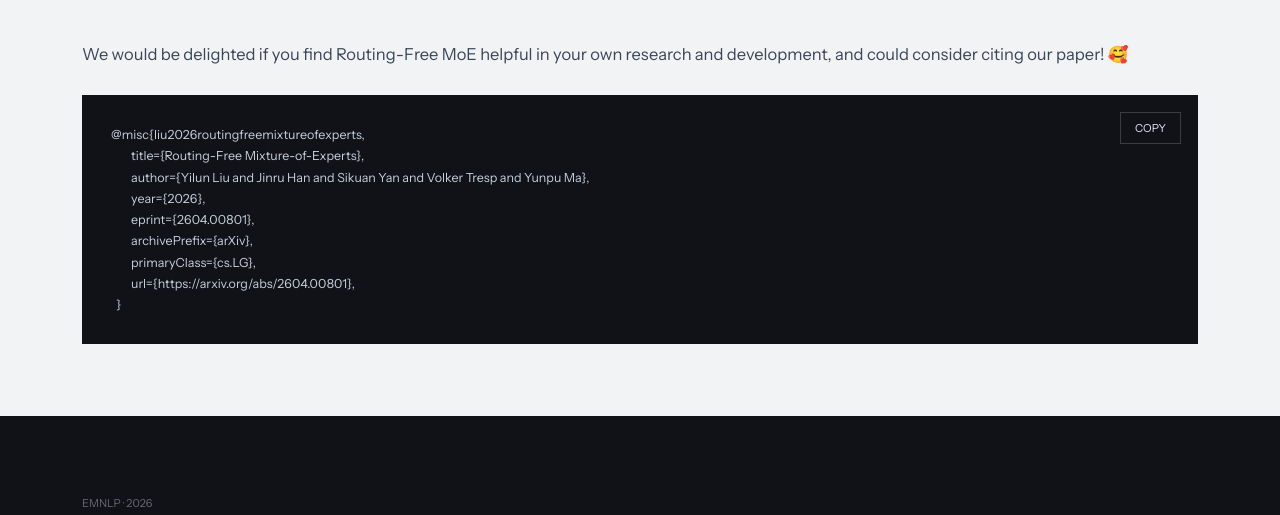
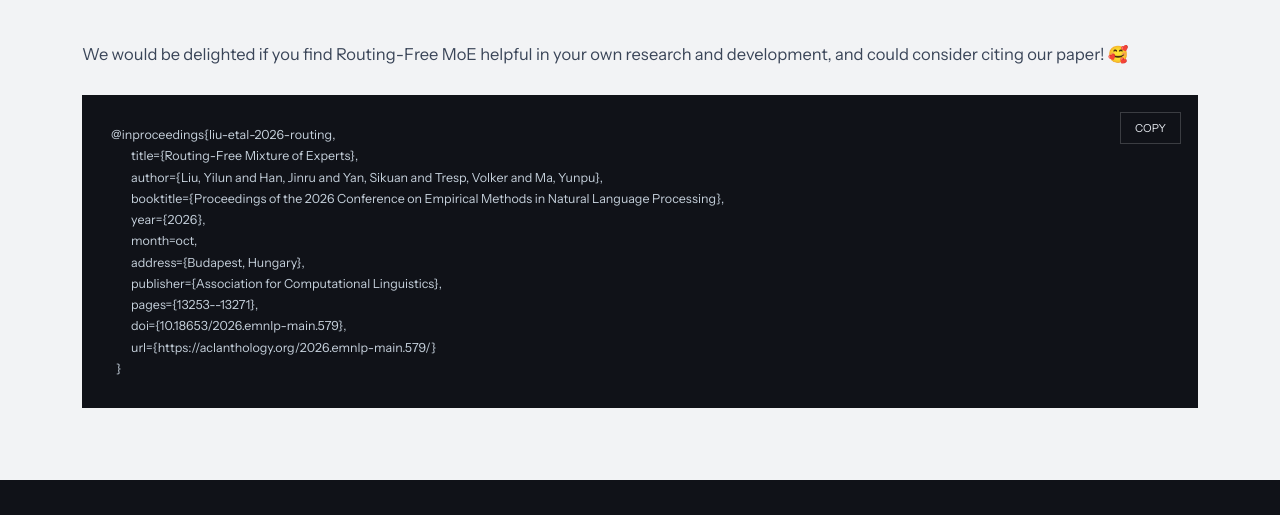
Before and after one commit to liuyilun2000/RoutingFreeMoE, a plain HTML site: page docs/index.html in a window 1280 px wide. Shown: the part 7860-8375 px from the top of the page. Drawn offline with Linux system fonts and the light colour scheme; a script that the page names is missing; a web font is replaced by a local one.

Commit message:
Update paper links and citations to EMNLP 2026

```diff
--- a/docs/index.html
+++ b/docs/index.html
@@ -696,7 +696,7 @@
         <a href="mailto:cognitive.yunpu@gmail.com">cognitive.yunpu@gmail.com</a>
       </p>
       <div class="btnrow rv" style="--d:5">
-        <a class="btn" href="https://arxiv.org/abs/2604.00801" target="_blank" rel="noopener noreferrer">
+        <a class="btn" href="https://aclanthology.org/2026.emnlp-main.579/" target="_blank" rel="noopener noreferrer">
           <svg class="ico" viewBox="0 0 24 24" aria-hidden="true" focusable="false" fill="currentColor"><path d="M3.8423 0a1.0037 1.0037 0 0 0-.922.6078c-.1536.3687-.0438.6275.2938 1.1113l6.9185 8.3597-1.0223 1.1058a1.0393 1.0393 0 0 0 .003 1.4229l1.2292 1.3135-5.4391 6.4444c-.2803.299-.4538.823-.2971 1.1986a1.0253 1.0253 0 0 0 .9585.635.9133.9133 0 0 0 .6891-.3405l5.783-6.126 7.4902 8.0051a.8527.8527 0 0 0 .6835.2597.9575.9575 0 0 0 .8777-.6138c.1577-.377-.017-.7502-.306-1.1407l-7.0518-8.3418 1.0632-1.13a.9626.9626 0 0 0 .0089-1.3165L4.6336.4639s-.3733-.4535-.768-.463zm0 .272h.0166c.2179.0052.4874.2715.5644.3639l.005.006.0052.0055 10.169 10.9905a.6915.6915 0 0 1-.0072.945l-1.0666 1.133-1.4982-1.7724-8.5994-10.39c-.3286-.472-.352-.6183-.2592-.841a.7307.7307 0 0 1 .6704-.4401Zm14.341 1.5701a.877.877 0 0 0-.6554.2418l-5.6962 6.1584 1.6944 1.8319 5.3089-6.5138c.3251-.4335.479-.6603.3247-1.0292a1.1205 1.1205 0 0 0-.9763-.689zm-7.6557 12.2823 1.3186 1.4135-5.7864 6.1295a.6494.6494 0 0 1-.4959.26.7516.7516 0 0 1-.706-.4669c-.1119-.2682.0359-.6864.2442-.9083l.0051-.0055.0047-.0055z"/></svg>
           Paper
         </a>
@@ -924,14 +924,17 @@
     </p>
     <div class="cite-box rv">
       <button class="copy" type="button" id="copyBtn">Copy</button>
-      <pre id="bibtexBlock">@misc{liu2026routingfreemixtureofexperts,
-        title={Routing-Free Mixture-of-Experts},
-        author={Yilun Liu and Jinru Han and Sikuan Yan and Volker Tresp and Yunpu Ma},
+      <pre id="bibtexBlock">@inproceedings{liu-etal-2026-routing,
+        title={Routing-Free Mixture of Experts},
+        author={Liu, Yilun and Han, Jinru and Yan, Sikuan and Tresp, Volker and Ma, Yunpu},
+        booktitle={Proceedings of the 2026 Conference on Empirical Methods in Natural Language Processing},
         year={2026},
-        eprint={2604.00801},
-        archivePrefix={arXiv},
-        primaryClass={cs.LG},
-        url={https://arxiv.org/abs/2604.00801},
+        month=oct,
+        address={Budapest, Hungary},
+        publisher={Association for Computational Linguistics},
+        pages={13253--13271},
+        doi={10.18653/2026.emnlp-main.579},
+        url={https://aclanthology.org/2026.emnlp-main.579/}
   }</pre>
     </div>
   </div>
@@ -948,7 +951,7 @@
       </a>
     </div>
     <div class="foot-links">
-      <a href="https://arxiv.org/abs/2604.00801" target="_blank" rel="noopener noreferrer">
+      <a href="https://aclanthology.org/2026.emnlp-main.579/" target="_blank" rel="noopener noreferrer">
         <svg viewBox="0 0 24 24" aria-hidden="true" focusable="false" fill="currentColor"><path d="M3.8423 0a1.0037 1.0037 0 0 0-.922.6078c-.1536.3687-.0438.6275.2938 1.1113l6.9185 8.3597-1.0223 1.1058a1.0393 1.0393 0 0 0 .003 1.4229l1.2292 1.3135-5.4391 6.4444c-.2803.299-.4538.823-.2971 1.1986a1.0253 1.0253 0 0 0 .9585.635.9133.9133 0 0 0 .6891-.3405l5.783-6.126 7.4902 8.0051a.8527.8527 0 0 0 .6835.2597.9575.9575 0 0 0 .8777-.6138c.1577-.377-.017-.7502-.306-1.1407l-7.0518-8.3418 1.0632-1.13a.9626.9626 0 0 0 .0089-1.3165L4.6336.4639s-.3733-.4535-.768-.463zm0 .272h.0166c.2179.0052.4874.2715.5644.3639l.005.006.0052.0055 10.169 10.9905a.6915.6915 0 0 1-.0072.945l-1.0666 1.133-1.4982-1.7724-8.5994-10.39c-.3286-.472-.352-.6183-.2592-.841a.7307.7307 0 0 1 .6704-.4401Zm14.341 1.5701a.877.877 0 0 0-.6554.2418l-5.6962 6.1584 1.6944 1.8319 5.3089-6.5138c.3251-.4335.479-.6603.3247-1.0292a1.1205 1.1205 0 0 0-.9763-.689zm-7.6557 12.2823 1.3186 1.4135-5.7864 6.1295a.6494.6494 0 0 1-.4959.26.7516.7516 0 0 1-.706-.4669c-.1119-.2682.0359-.6864.2442-.9083l.0051-.0055.0047-.0055z"/></svg>
         Paper
       </a>
```
Also changed, not shown: 1 other file.
